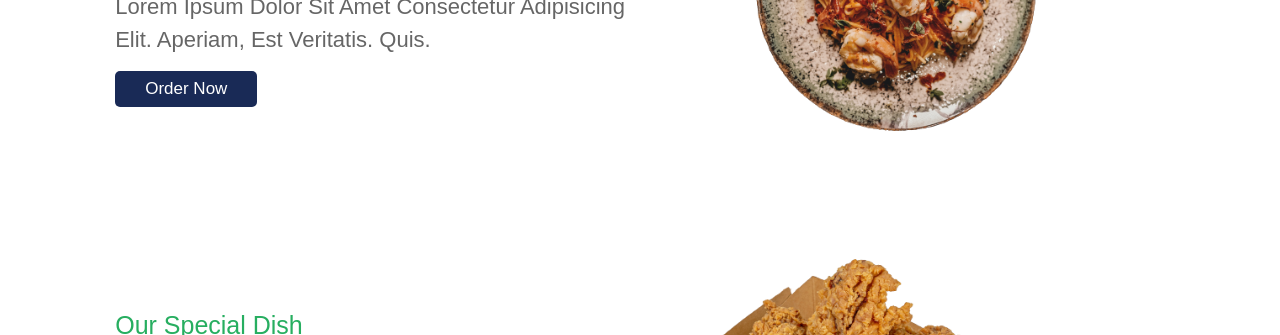
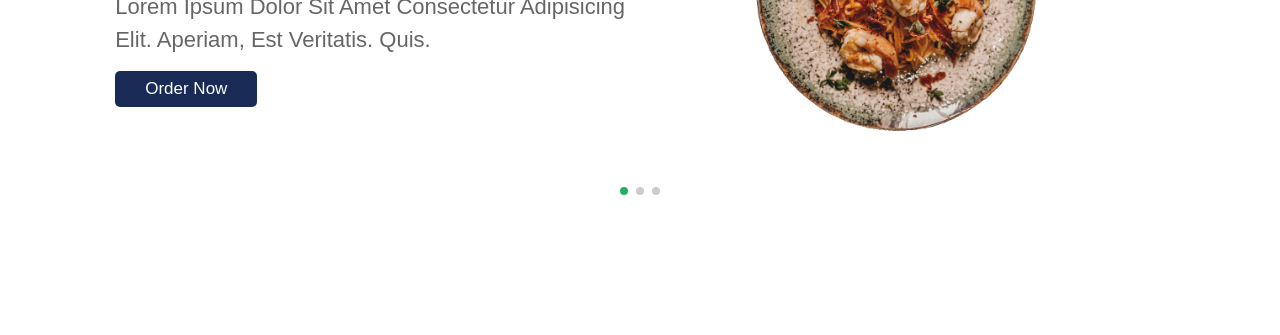
Before and after one commit to cheek-codes/restaurant, a plain HTML site: page index.html in a window 1280 px wide. Shown: the part 291-626 px from the top of the page. Drawn offline with nearby package versions, Linux system fonts and the light colour scheme.

Commit message:
added slider

```diff
--- a/assets/main.css
+++ b/assets/main.css
@@ -41,6 +41,11 @@ section:nth-child(even){
     border-radius: .5rem;
     cursor: pointer;
     padding: .8rem 3rem;
+}
+
+.btn:hover{
+    background: var(--green);
+    letter-spacing: .1rem;
 }
 
 
@@ -214,6 +219,10 @@ header .icons #menu-bars{
     line-height: 1.5;
 }
 
+.swiper-pagination-bullet-active{
+    background: var(--green);
+}
+
 
 
 
@@ -239,6 +248,10 @@ media queries
 
     header{
         padding: 1rem 2rem;
+    }
+
+    section{
+        padding: 2rem;
     }
 }
 
@@ -277,6 +290,10 @@ media queries
         width: 90%;
         margin: 0 1rem;
     }
+
+    .home .home-slider .slide .content h3{
+        font-size: 5rem;
+    }
 }
 
 
--- a/assets/main.js
+++ b/assets/main.js
@@ -1,3 +1,5 @@
+// nav bar
+
 let menu = document.querySelector("#menu-bars")
 let navbar = document.querySelector(".navbar")
 
@@ -12,6 +14,10 @@ window.onscroll = () => {
     navbar.classList.remove("active")
 }
 
+
+
+// search
+
 document.querySelector("#search-icon").onclick = () => {
     document.querySelector("#search-form").classList.toggle("active")
 }
@@ -22,12 +28,28 @@ document.querySelector("#close").onclick = () => {
 
 
 
+// swiper
 
+var swiper = new Swiper(".home-slider", {
+    spaceBetween: 30,
+    centeredSlides: true,
+    autoplay: {
+      delay: 7500,
+      disableOnInteraction: false,
+    },
+    pagination: {
+      el: ".swiper-pagination",
+      clickable: true,
+    },
+    loop: true,
+})
+
+
+
+// dark mode
 
 let darkMode = document.querySelector("#dark-mode")
 let html = document.querySelector("html")
-
-
 
 darkMode.onclick = () => {
     html.classList.toggle("dark-mode")
--- a/index.html
+++ b/index.html
@@ -5,7 +5,10 @@
     <meta http-equiv="X-UA-Compatible" content="IE=edge">
     <meta name="viewport" content="width=device-width, initial-scale=1.0">
     <title>Restaurant</title>
+
 <!-- style -->
+    <link rel="stylesheet" href="https://cdn.jsdelivr.net/npm/swiper@8/swiper-bundle.min.css" />
+
     <link rel="stylesheet" href="assets/main.css">
 
 <!-- icons -->
@@ -65,11 +68,11 @@
 <!-- home -->
 <section  class="home" id="home">
 
-    <div class="home-slider">
+    <div class="swiper mySwiper home-slider">
 
-        <div class="wrapper">
+        <div class="swiper-wrapper wrapper">
 
-            <div class="slide">
+            <div class="swiper-slide slide">
                 <div class="content">
                     <span>our special dish</span>
                     <h3>Spicy Noodles</h3>
@@ -82,7 +85,7 @@
             </div>
 
 
-            <div class="slide">
+            <div class="swiper-slide slide">
                 <div class="content">
                     <span>our special dish</span>
                     <h3>fried chicken</h3>
@@ -95,7 +98,7 @@
             </div>
 
 
-            <div class="slide">
+            <div class="swiper-slide slide">
                 <div class="content">
                     <span>our special dish</span>
                     <h3>hot pizza</h3>
@@ -108,6 +111,8 @@
             </div>
 
         </div>
+
+        <div class="swiper-pagination"></div>
 
     </div>
 
@@ -402,6 +407,8 @@
 
 
 <!-- scripts -->
+<script src="https://cdn.jsdelivr.net/npm/swiper@8/swiper-bundle.min.js"></script>
+
 <script src="assets\main.js"></script>
 
 </body>
```
Also changed, not shown: assets/pics/pizza2.png (added).
